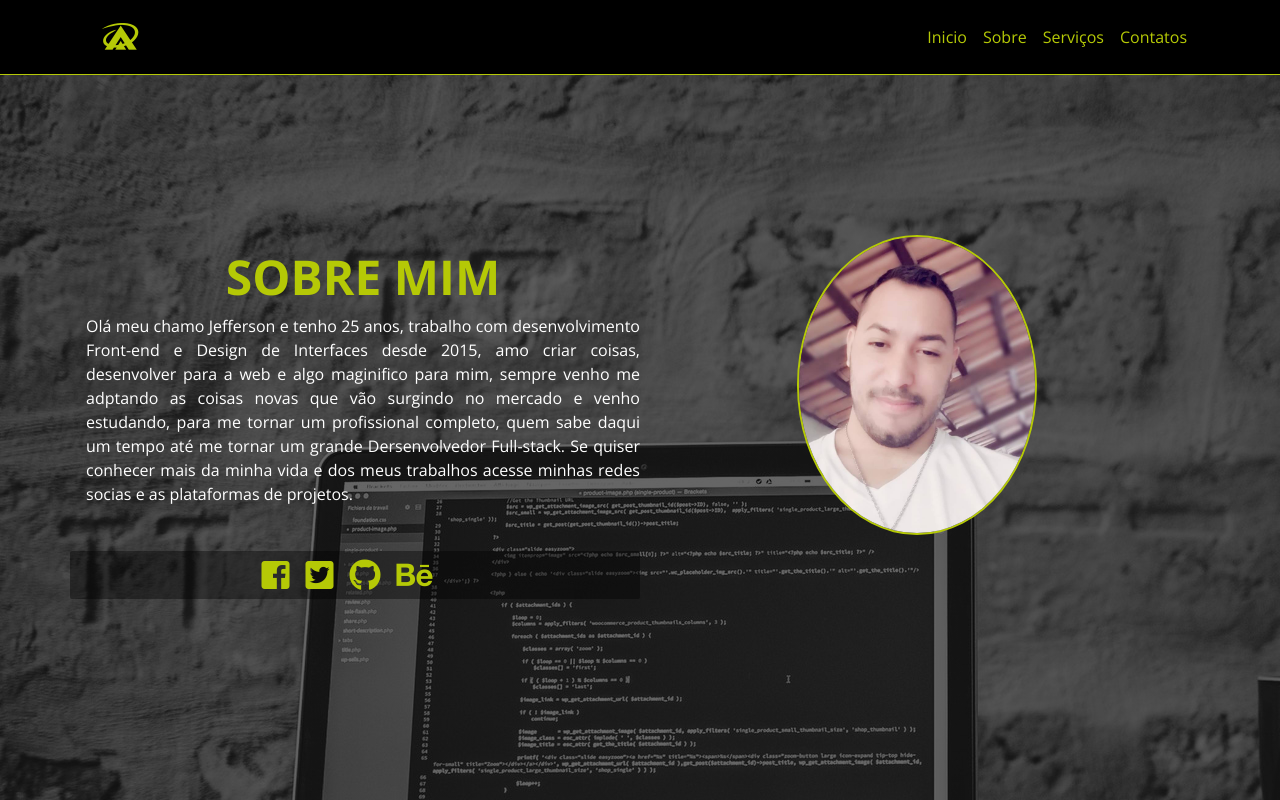
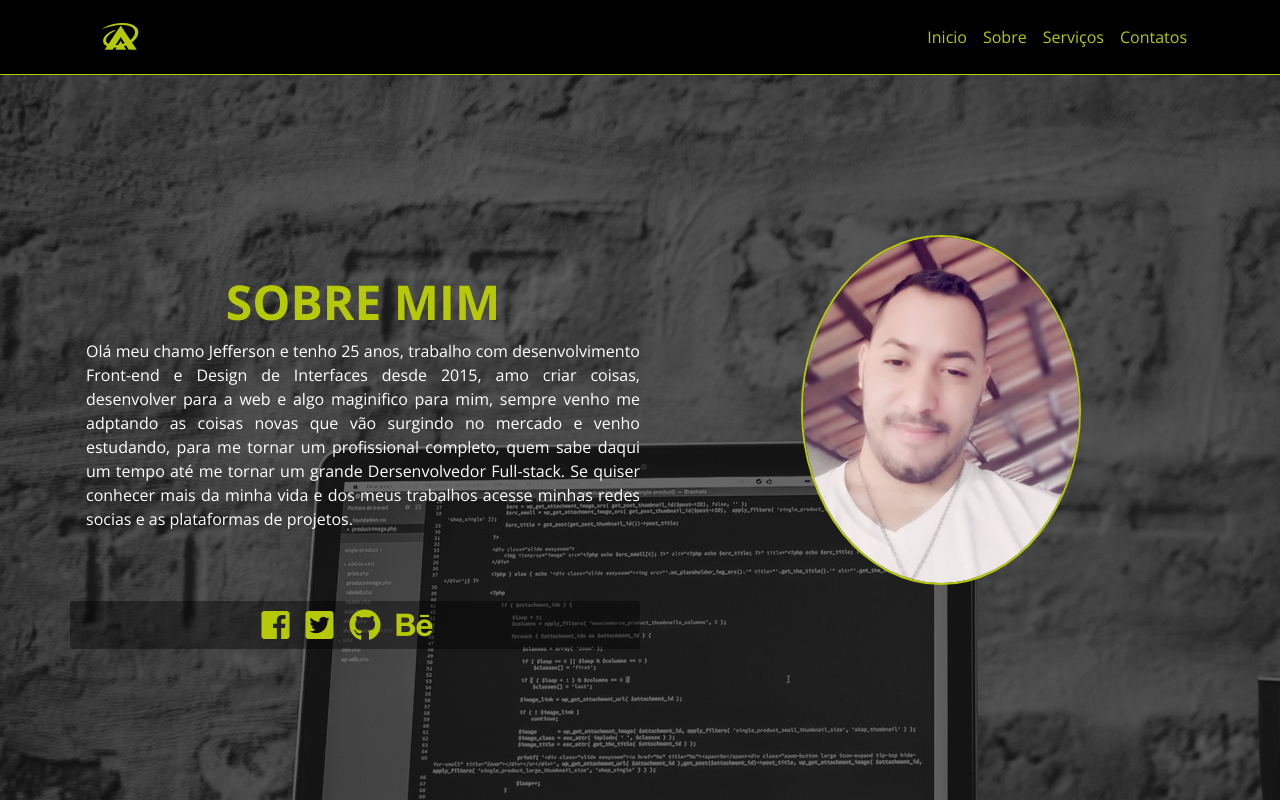
Before and after one commit to devprotestes/Projeto---Portfolio-Profissional, a website: page sobre.html in a window 1280 px wide. Drawn offline with nearby package versions, Linux system fonts and the light colour scheme.

Commit message:
Pequenas alteracoes na pagina sobre

```diff
--- a/scss/sobre/_sobremin.scss
+++ b/scss/sobre/_sobremin.scss
@@ -37,7 +37,8 @@
 
     &_avatar img {
       width: auto;
-      height: 300px;
+      height: 350px;
+      margin-left: 3rem;
     }
   }
 
```
Also changed, not shown: css/main.css, 1 other file.
